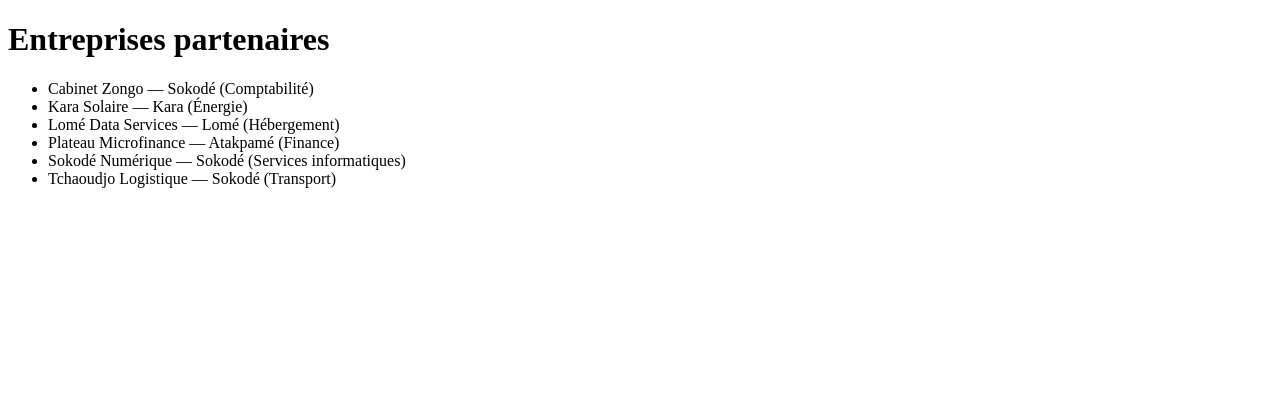
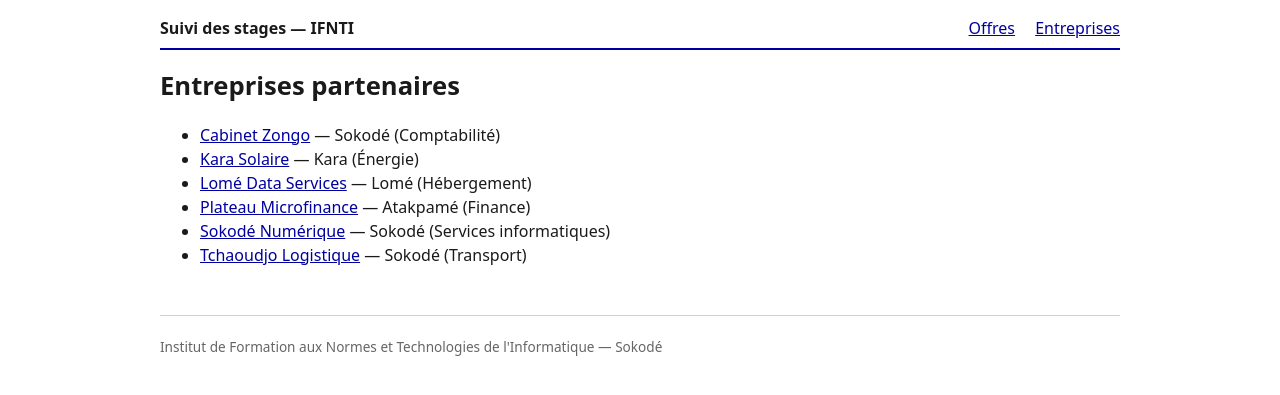
Before and after one commit to vianney-g/ifnti_django_projet, a Django app: page /entreprises/ in a window 1280 px wide. Shown: the top 395 px of the page. Run offline with Django 5.2, Linux system fonts and the light colour scheme; data comes from the database, SQL or seed files in the repository; both versions use the stored data as it was after the commit.

Commit message:
Quatre pages publiques pour le suivi des stages
État du fil rouge à la fin de la séance Vues, URLs, templates.

- stages/views/ en package, un fichier par sujet, comme stages/models/
- quatre routes nommées : la liste des offres en racine, le détail d'une
  offre, la liste et le détail d'une entreprise
- get_object_or_404 sur les deux vues de détail
- un gabarit base.html dont héritent les quatre pages : en-tête, navigation
  et pied de page écrits une fois
- toutes les adresses passent par {% url %}, aucune n'est écrite en dur
- une feuille de style maison d'une centaine de lignes, servie depuis
  stages/static/stages/ et chargée par {% static %}
- select_related et prefetch_related là où le gabarit suit des relations :
  sur la base de démo, la liste des offres passe de 13 requêtes à 2
- quatre tests de fumée, dont le 404 d'une offre inexistante

Co-Authored-By: Claude Opus 5 <noreply@anthropic.com>

```diff
--- /dev/null
+++ b/stages/static/stages/style.css
@@ -0,0 +1,111 @@
+/* Feuille de style du suivi des stages.
+   Volontairement courte : pas de framework, pas de CDN. Ce qu'il faut pour
+   qu'une page soit lisible à l'écran comme à l'impression, et rien de plus. */
+
+:root {
+  --encre: #1a1a1a;
+  --discret: #666;
+  --trait: #d0d0d0;
+  --accent: #0000a0; /* le bleu de l'IFNTI */
+}
+
+body {
+  max-width: 60rem;
+  margin: 0 auto;
+  padding: 1rem;
+  font-family: system-ui, sans-serif;
+  line-height: 1.5;
+  color: var(--encre);
+}
+
+/* En-tête et navigation */
+
+header {
+  display: flex;
+  flex-wrap: wrap;
+  gap: 1rem;
+  justify-content: space-between;
+  align-items: baseline;
+  border-bottom: 2px solid var(--accent);
+  padding-bottom: 0.5rem;
+}
+
+.marque {
+  font-weight: bold;
+  margin: 0;
+}
+
+nav a {
+  margin-left: 1rem;
+}
+
+a {
+  color: var(--accent);
+}
+
+/* Titres et texte */
+
+h1 {
+  font-size: 1.6rem;
+}
+
+h2 {
+  font-size: 1.2rem;
+  margin-top: 2rem;
+}
+
+.chapeau {
+  color: var(--discret);
+}
+
+.discret {
+  color: var(--discret);
+  font-style: italic;
+}
+
+/* Tableaux */
+
+table {
+  width: 100%;
+  border-collapse: collapse;
+}
+
+th,
+td {
+  text-align: left;
+  padding: 0.4rem 0.6rem;
+  border-bottom: 1px solid var(--trait);
+  vertical-align: top;
+}
+
+th {
+  border-bottom: 2px solid var(--trait);
+}
+
+/* Listes de définitions et étiquettes */
+
+dt {
+  font-weight: bold;
+  margin-top: 0.6rem;
+}
+
+dd {
+  margin-left: 0;
+}
+
+.etiquette {
+  display: inline-block;
+  border: 1px solid var(--trait);
+  border-radius: 0.8rem;
+  padding: 0 0.6rem;
+  margin: 0 0.2rem 0.2rem 0;
+  font-size: 0.85rem;
+}
+
+footer {
+  margin-top: 3rem;
+  border-top: 1px solid var(--trait);
+  padding-top: 0.5rem;
+  font-size: 0.85rem;
+  color: var(--discret);
+}
--- /dev/null
+++ b/stages/templates/stages/base.html
@@ -0,0 +1,27 @@
+{% load static %}
+<!DOCTYPE html>
+<html lang="fr">
+  <head>
+    <meta charset="utf-8">
+    <meta name="viewport" content="width=device-width, initial-scale=1">
+    <title>{% block titre %}Suivi des stages{% endblock %} — IFNTI</title>
+    <link rel="stylesheet" href="{% static 'stages/style.css' %}">
+  </head>
+  <body>
+    <header>
+      <p class="marque">Suivi des stages — IFNTI</p>
+      <nav>
+        <a href="{% url 'stages:liste_offres' %}">Offres</a>
+        <a href="{% url 'stages:liste_entreprises' %}">Entreprises</a>
+      </nav>
+    </header>
+
+    <main>
+      {% block contenu %}{% endblock %}
+    </main>
+
+    <footer>
+      <p>Institut de Formation aux Normes et Technologies de l'Informatique — Sokodé</p>
+    </footer>
+  </body>
+</html>
--- a/stages/templates/stages/liste_entreprises.html
+++ b/stages/templates/stages/liste_entreprises.html
@@ -1,17 +1,18 @@
-<!DOCTYPE html>
-<html lang="fr">
-  <head>
-    <meta charset="utf-8">
-    <title>Entreprises partenaires</title>
-  </head>
-  <body>
+{% extends "stages/base.html" %}
+
+{% block titre %}Entreprises partenaires{% endblock %}
+
+{% block contenu %}
   <h1>Entreprises partenaires</h1>
+
   <ul>
     {% for entreprise in entreprises %}
-        <li>{{ entreprise.nom }} — {{ entreprise.ville }} ({{ entreprise.secteur }})</li>
+      <li>
+        <a href="{% url 'stages:detail_entreprise' entreprise.pk %}">{{ entreprise.nom }}</a>
+        — {{ entreprise.ville }} ({{ entreprise.secteur }})
+      </li>
     {% empty %}
-        <li>Aucune entreprise enregistrée pour le moment.</li>
+      <li class="discret">Aucune entreprise enregistrée pour le moment.</li>
     {% endfor %}
   </ul>
-  </body>
-</html>
+{% endblock %}
--- a/stages/urls.py
+++ b/stages/urls.py
@@ -5,5 +5,8 @@ from . import views
 app_name = "stages"
 
 urlpatterns = [
+    path("", views.liste_offres, name="liste_offres"),
+    path("offres/<int:pk>/", views.detail_offre, name="detail_offre"),
     path("entreprises/", views.liste_entreprises, name="liste_entreprises"),
+    path("entreprises/<int:pk>/", views.detail_entreprise, name="detail_entreprise"),
 ]
--- a/stages/views.py
+++ /dev/null
@@ -1,11 +0,0 @@
-from django.shortcuts import render
-
-from .models import Entreprise
-
-
-def liste_entreprises(request):
-    return render(
-        request,
-        "stages/liste_entreprises.html",
-        {"entreprises": Entreprise.objects.all()},
-    )
--- /dev/null
+++ b/stages/views/entreprise.py
@@ -0,0 +1,26 @@
+from django.shortcuts import get_object_or_404, render
+
+from ..models import Entreprise
+
+
+def liste_entreprises(request):
+    return render(
+        request,
+        "stages/liste_entreprises.html",
+        {"entreprises": Entreprise.objects.all()},
+    )
+
+
+def detail_entreprise(request, pk):
+    entreprise = get_object_or_404(Entreprise, pk=pk)
+    return render(
+        request,
+        "stages/detail_entreprise.html",
+        {
+            "entreprise": entreprise,
+            # Les offres de l'entreprise, avec leurs compétences : sans le
+            # prefetch, le gabarit repartirait chercher les compétences offre
+            # par offre.
+            "offres": entreprise.offres.prefetch_related("competences"),
+        },
+    )
```
Also changed, not shown: stages/fixtures/demo.json (+50 -0 lines), stages/templates/stages/detail_entreprise.html (added, +26 -0 lines), stages/templates/stages/detail_offre.html (added, +32 -0 lines), stages/templates/stages/liste_offres.html (added, +38 -0 lines), stages/views/__init__.py (added, +9 -0 lines), stages/views/offre.py (added, +20 -0 lines), tests/test_pages.py (added, +49 -0 lines), README.md. Lines whose indentation alone changed are shown as unchanged.
